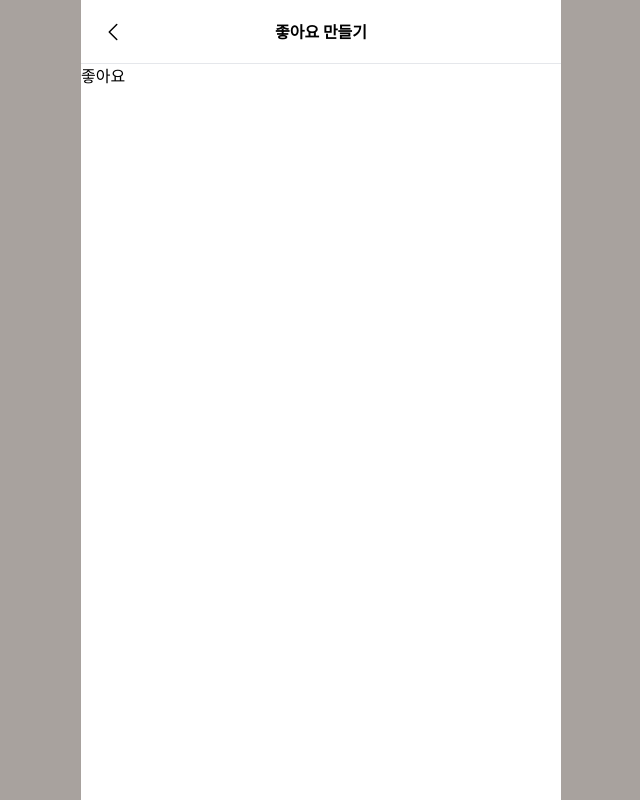
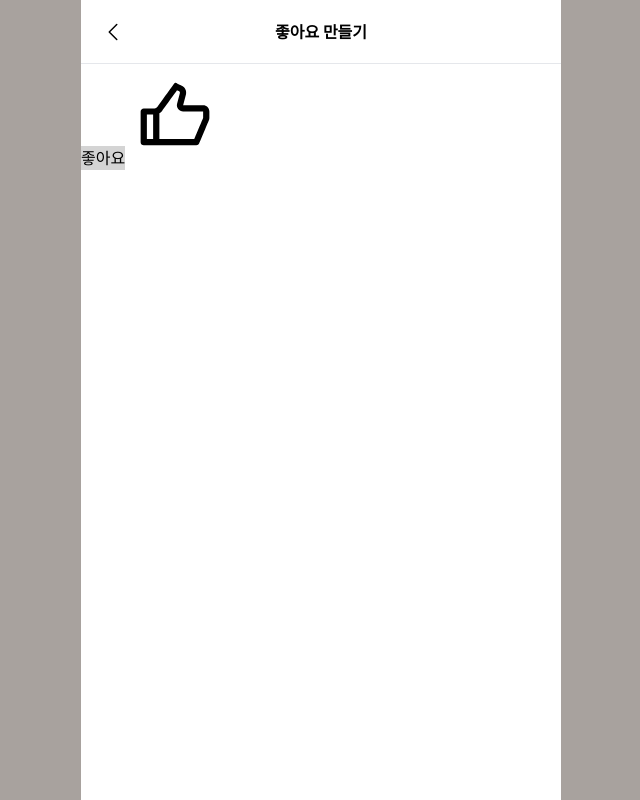
Before and after one commit to asdkim2130/front-practice, a Next.js app: page /assignments/like in a window 1280 px wide. Shown: the whole page, without its empty margins (319-959 px from the left). Built offline with nearby package versions, Linux system fonts and the light colour scheme.

Commit message:
feat. 애니메이션효과 적용 중

```diff
--- a/package.json
+++ b/package.json
@@ -9,6 +9,7 @@
     "lint": "next lint"
   },
   "dependencies": {
+    "lottie-react": "^2.4.1",
     "next": "14.2.3",
     "react": "^18",
     "react-dom": "^18"
--- a/src/app/assignments/like/page.tsx
+++ b/src/app/assignments/like/page.tsx
@@ -1,18 +1,48 @@
 "use client";
 
-import { useState } from "react";
+import { useRef, useState } from "react";
 import Header from "@/components/header";
+import animatedLike from "../../../../public/like-icon.json";
+import Lottie from "lottie-react";
 
 function Like() {
+  const lottieRef = useRef<any>(null);
   const [isLike, setIsLiked] = useState(false);
 
   return (
     <div>
-      <button onClick={() => setIsLiked(!isLike)}>
+      <button
+        onClick={() => setIsLiked(!isLike)}
+        className="bg-neutral-300 hover:bg-neutral-400 active:bg-neutral-500"
+      >
         {isLike === false ? "좋아요" : "좋아요취소"}
+      </button>
+
+      <button onClick={handleClick}>
+        <Lottie
+          animationData={animatedLike}
+          loop={false}
+          autoplay={false}
+          style={{ width: 100, height: 100 }}
+          onComplete={() => setIsLiked(true)}
+        />
       </button>
     </div>
   );
+
+  function handleClick() {
+    if (lottieRef.current) {
+      lottieRef.current.paly();
+    }
+    if (lottieRef.current) {
+      if (isLike) {
+        lottieRef.current.stop();
+        setIsLiked(false);
+      } else {
+        lottieRef.current.play();
+      }
+    }
+  }
 }
 
 export default function Page() {
```
Also changed, not shown: public/like-icon.json (added, +1 -0 lines), 1 other file (tests, documents, lock files or other folders).
